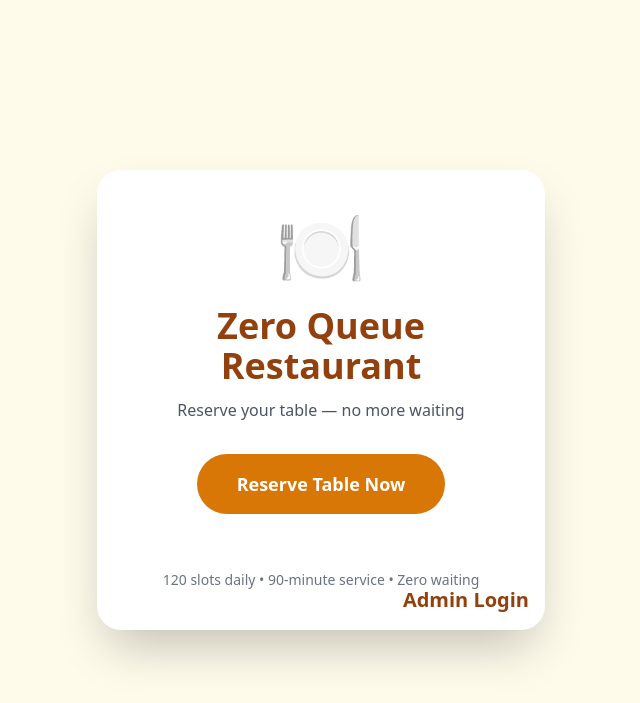
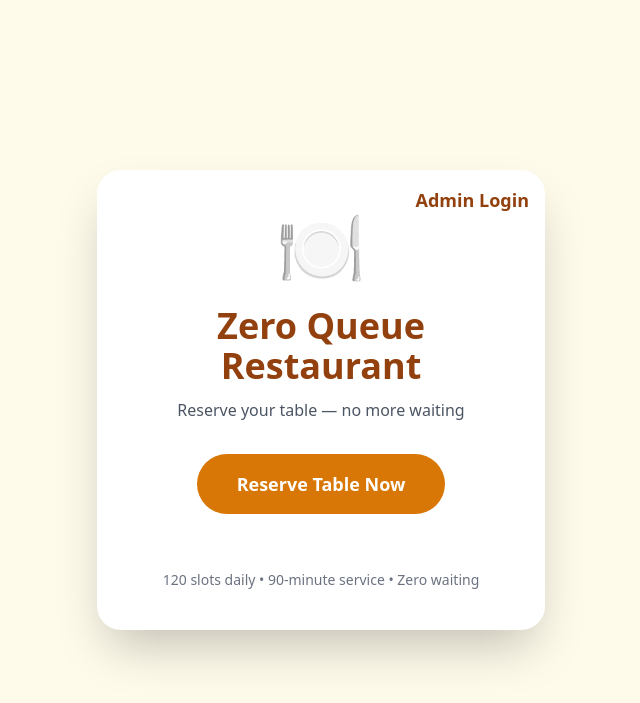
Before and after one commit to dare-web495/zero-queue-id, a FastAPI app: page / in a window 1280 px wide. Shown: the top 703 px of the page, without its empty margins (319-959 px from the left). Run offline with FastAPI, Linux system fonts and the light colour scheme; some libraries are stand-ins or nearby versions.

Commit message:
Update index.html

```diff
--- a/templates/index.html
+++ b/templates/index.html
@@ -13,6 +13,8 @@
   </div>
 
   <div class="max-w-md w-full bg-white rounded-3xl shadow-2xl p-10 text-center relative">
+    <a href="/login" class="absolute top-4 right-4 text-amber-800 font-bold text-lg hover:underline transition">Admin Login</a>
+
     <div class="text-7xl mb-6">{{ config.icon }}</div>
     <h1 class="text-4xl font-bold text-amber-800 mb-3">{{ config.business_name }}</h1>
     <p class="text-gray-600 mb-8">{{ config.tagline }}</p>
@@ -20,14 +22,8 @@
       Reserve Table Now
     </a>
     <p class="mt-8 text-sm text-gray-500">{{ config.slots_per_day }} slots daily • {{ config.slot_duration_minutes }}-minute service • Zero waiting</p>
-
-    <!-- Admin Login Button – attractive, well-placed -->
-    <a href="/login" class="absolute bottom-4 right-4 text-amber-800 hover:text-amber-600 font-bold text-xl hover:underline transition">
-      Admin Login
-    </a>
   </div>
 
-  <!-- Background animation -->
   <style>
     .restaurant-bg {
       width: 200%;
```
